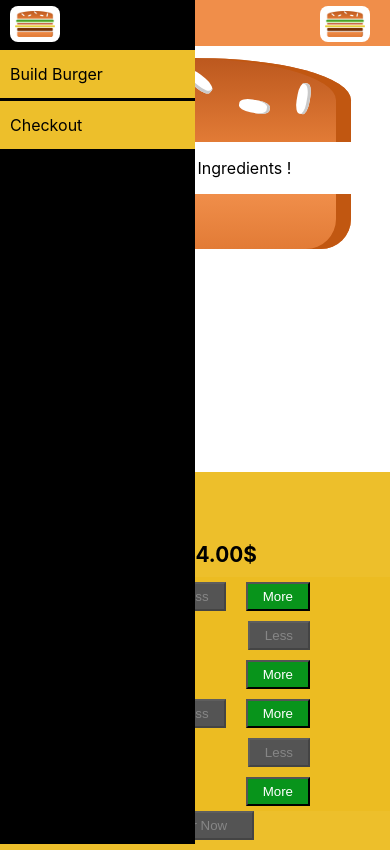
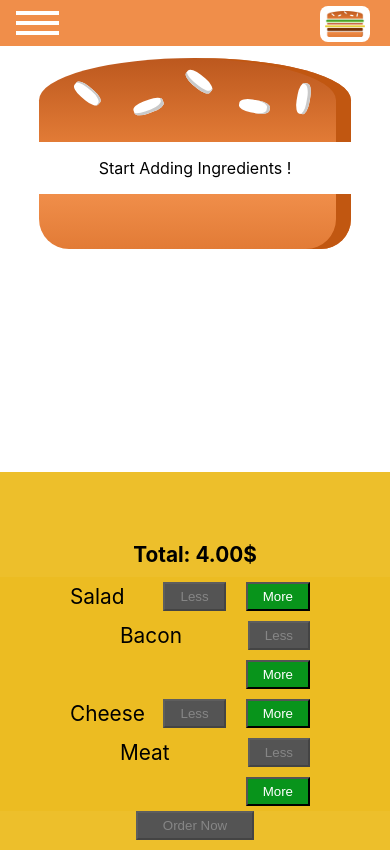
Before and after one commit to bonheurjedd/Build-Burger-Online, a React (Create React App) app: page / in a window 390 px wide. Built offline with nearby package versions, Linux system fonts and the light colour scheme.

Commit message:
More Updates

```diff
--- a/src/Layout/ToolBar/ToolBar.js
+++ b/src/Layout/ToolBar/ToolBar.js
@@ -1,29 +1,49 @@
-import React from 'react';
+import React, { Component } from 'react';
 import classes from './ToolBarStyle.module.css';
 import logo from '../Assets/images/burger-logo.png'
-const Toolbar = () => {
+import BackOrder from '../BurgerBuilder/BackOrder/BackOrder';
+
+class ToolBar extends Component {
+ state = {
+  BackOrderToggle: false
+ }
+ showBackorder = () => {
+  this.setState({ BackOrderToggle: true });
+ }
+ hideBackorder = () => {
+  this.setState({ BackOrderToggle: false });
+  console.log("ajljdhfljahdk")
+ }
+ render() {
+  let shower = null;
+  if (this.state.BackOrderToggle) {
+   shower = <BackOrder />
+  }
   return (
    <>
+    <div onClick={this.hideBackorder}>
+     {shower}
+    </div>
     <div className={classes.ToolbarWrapper}>
-    <div className={classes.OnlyMobile}>
+     <div onClick={this.showBackorder} className={classes.OnlyMobile}>
       <span></span>
       <span></span>
       <span></span>
      </div>
      <div className={classes.LogoWrapper}>
-     <img src={logo} />
+      <img alt="logo" src={logo} />
      </div>
-    <div className={classes.NavWrapperDeskop}>
-     <div className={classes.LogoWrapperMobile}>
-      <img src={logo} />
+     <div className={this.state.BackOrderToggle ? classes.Drawer : classes.NavWrapperDeskop}>
+      <div className={this.state.BackOrderToggle ? classes.LogoWrapperMobile : classes.LogoWrapperMobileHide}>
+       <img alt="logo" src={logo} />
       </div>
       <nav>
        <ul>
         <li>
-        <a href="#">Build Burger</a>
+         <a href="/">Build Burger</a>
         </li>
         <li>
-        <a href="#">Checkout</a>
+         <a href="/">Checkout</a>
         </li>
        </ul>
       </nav>
@@ -32,5 +52,6 @@ const Toolbar = () => {
    </>
   )
  }
+}
 
-export default Toolbar;
+export default ToolBar;
--- a/src/Layout/ToolBar/ToolBarStyle.module.css
+++ b/src/Layout/ToolBar/ToolBarStyle.module.css
@@ -3,6 +3,8 @@
  z-index: 999;
  width: 100%;
  background: #f08e4a;
+}.LogoWrapperMobileHide {
+   display: none;
 }
 .LogoWrapper {
     padding-left: 20px;
@@ -38,7 +40,7 @@
 }.OnlyMobile{
   display: none;
 }@media only screen and (max-width: 500px) {
-  .NavWrapperDeskop {
+  .Drawer {
   display: block;
     position: absolute;
     background: #000000;
@@ -47,12 +49,22 @@
      margin: unset;
     padding: 0 !important;
         width: 50%;
-  }.NavWrapperDeskop nav ul li  a {
+    left:0px;
+  }.Drawer nav ul li  a {
+   list-style-type: none;
+    text-decoration: none;
+    color: black;
+    line-height: 3;
+        display: Block;
+        padding : 0px 10px;
+    background: rgb(237 191 43);
+    border-bottom: 3px solid rgb(0, 0, 0);
+}.Drawer nav ul li  a {
     display: block;
     line-height: 3;
-}.NavWrapperDeskop nav ul li {
+}.Drawer nav ul li {
     display: block;
-}.NavWrapperDeskop nav ul {
+}.Drawer nav ul {
    padding : 0 !important;
 }nav {
     margin-top: 50px !important;
@@ -85,5 +97,9 @@
     margin-left: 10px;
     border-radius: 8px;
     display: inline-block;
+}.LogoWrapperMobileHide {
+   display: none;
+}.NavWrapperDeskop {
+    display: none;
 }
 }
```
Also changed, not shown: 2 other files (tests, documents, lock files or other folders). Lines whose indentation alone changed are shown as unchanged.
